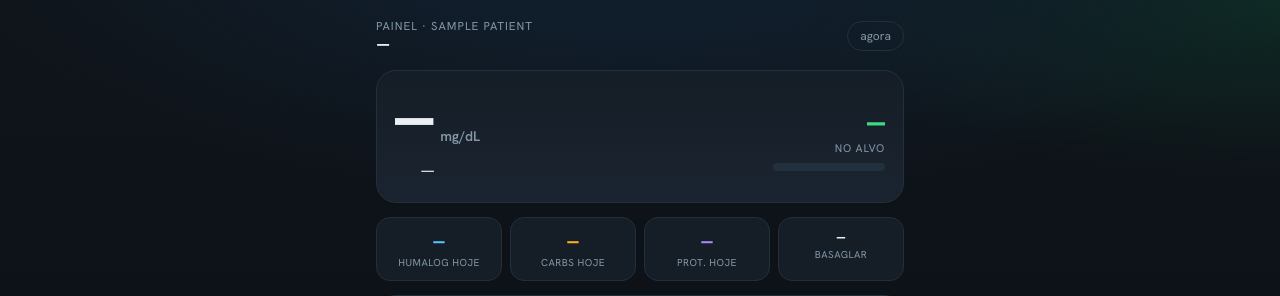
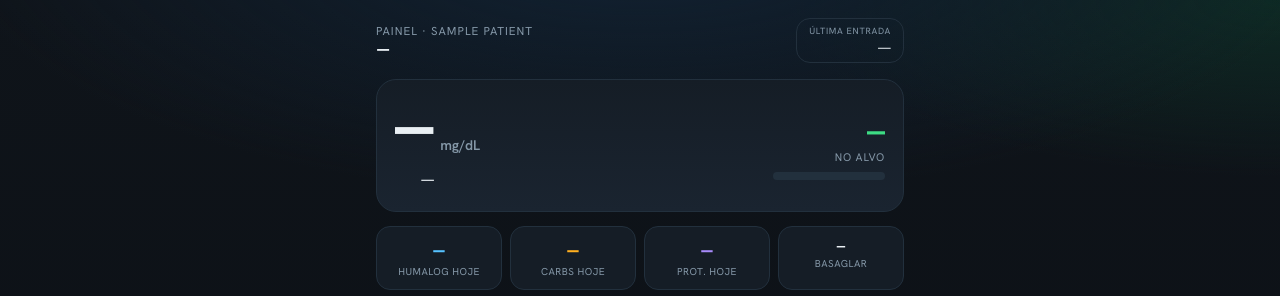
Before and after one commit to Jiripoz/diabetes, a FastAPI app: template app/web/templates/dashboard.html in a window 1280 px wide. Shown: the top 296 px of the page. Run offline with FastAPI, Linux system fonts and the light colour scheme; the template is opened without the code that fills it: most values are stand-ins (such as "Sample title", 1, 10 or a date in 2020); parts of the project's set-up code (start-up, migrations or seed data) failed here and were passed over.

Commit message:
Home: replace glucose-only pill with a true last-entry component
Shows the most recent event across all logged types (Humalog, meals,
basal, colirio, glucose) as "última entrada · time · type value",
instead of always assuming the latest event was a glucose reading.

```diff
--- a/app/web/templates/dashboard.html
+++ b/app/web/templates/dashboard.html
@@ -37,7 +37,11 @@
       background:linear-gradient(140deg,var(--mint),#1f8f57); box-shadow:0 5px 18px rgba(61,220,132,.3); }
     .top h1 { margin:0; font-family:"Space Grotesk",sans-serif; font-size:16px; letter-spacing:.01em; }
     .top .role { color:var(--muted); font-size:11.5px; text-transform:uppercase; letter-spacing:.09em; }
-    .pill { font-size:12px; color:var(--muted); border:1px solid var(--line); border-radius:999px; padding:6px 12px; }
+    .lastentry { text-align:right; border:1px solid var(--line); border-radius:14px; padding:6px 12px; }
+    .lastentry .le-label { color:var(--muted); font-size:9px; text-transform:uppercase; letter-spacing:.08em; margin-bottom:2px; }
+    .lastentry .le-body { font-size:12.5px; font-weight:600; white-space:nowrap; }
+    .lastentry .le-body .sep { color:var(--muted); font-weight:400; margin:0 3px; }
+    .lastentry .le-body .val { color:var(--muted); font-weight:500; }
 
     .card { background:linear-gradient(180deg,var(--surface),var(--surface-2));
       border:1px solid var(--line); border-radius:20px; padding:18px; margin-bottom:14px; }
@@ -128,7 +132,10 @@
           <h1 id="today">—</h1>
         </div>
       </div>
-      <div class="pill" id="lastseen">agora</div>
+      <div class="lastentry" id="lastseen">
+        <div class="le-label">Última entrada</div>
+        <div class="le-body">—</div>
+      </div>
     </div>
 
     <!-- ===================== HOME ===================== -->
@@ -333,7 +340,18 @@
       document.getElementById('tirBar').style.width=tir+'%';
       document.getElementById('today').textContent =
         new Date(ref).toLocaleDateString('pt-BR',{weekday:'long',day:'2-digit',month:'long'});
-      document.getElementById('lastseen').textContent = last?('glicemia '+hm(last.measured_at)):'—';
+      const allEvents=[
+        ...d.glucose.map(x=>({t:x.measured_at,type:'Glicemia',val:`${x.mg_dl} mg/dL`})),
+        ...d.humalog.map(x=>({t:x.taken_at,type:'Humalog',val:`${x.units}u`})),
+        ...d.meals.map(x=>({t:x.eaten_at,type:MEAL[x.meal_tag]||'Refeição',val:`${x.carbs_g??'–'}c/${x.protein_g??'–'}p`})),
+        ...d.basal.map(x=>({t:x.taken_at,type:'Basaglar',val:x.status==='taken'?'Tomada':'Pulada'})),
+        ...d.colirio.map(x=>({t:x.used_at,type:'Colírio',val:x.product||''})),
+      ].sort((a,b)=>new Date(b.t)-new Date(a.t));
+      const lastEvt=allEvents[0];
+      const leBody=document.querySelector('#lastseen .le-body');
+      leBody.innerHTML = lastEvt
+        ? `${sameDay(lastEvt.t,ref)?hm(lastEvt.t):new Date(lastEvt.t).toLocaleDateString('pt-BR',{day:'2-digit',month:'2-digit'})+' '+hm(lastEvt.t)}<span class="sep">·</span>${lastEvt.type} <span class="val">${lastEvt.val}</span>`
+        : '—';
 
       // stats (today)
       const humToday=d.humalog.filter(x=>sameDay(x.taken_at,ref)).reduce((s,x)=>s+Number(x.units||0),0);
```
